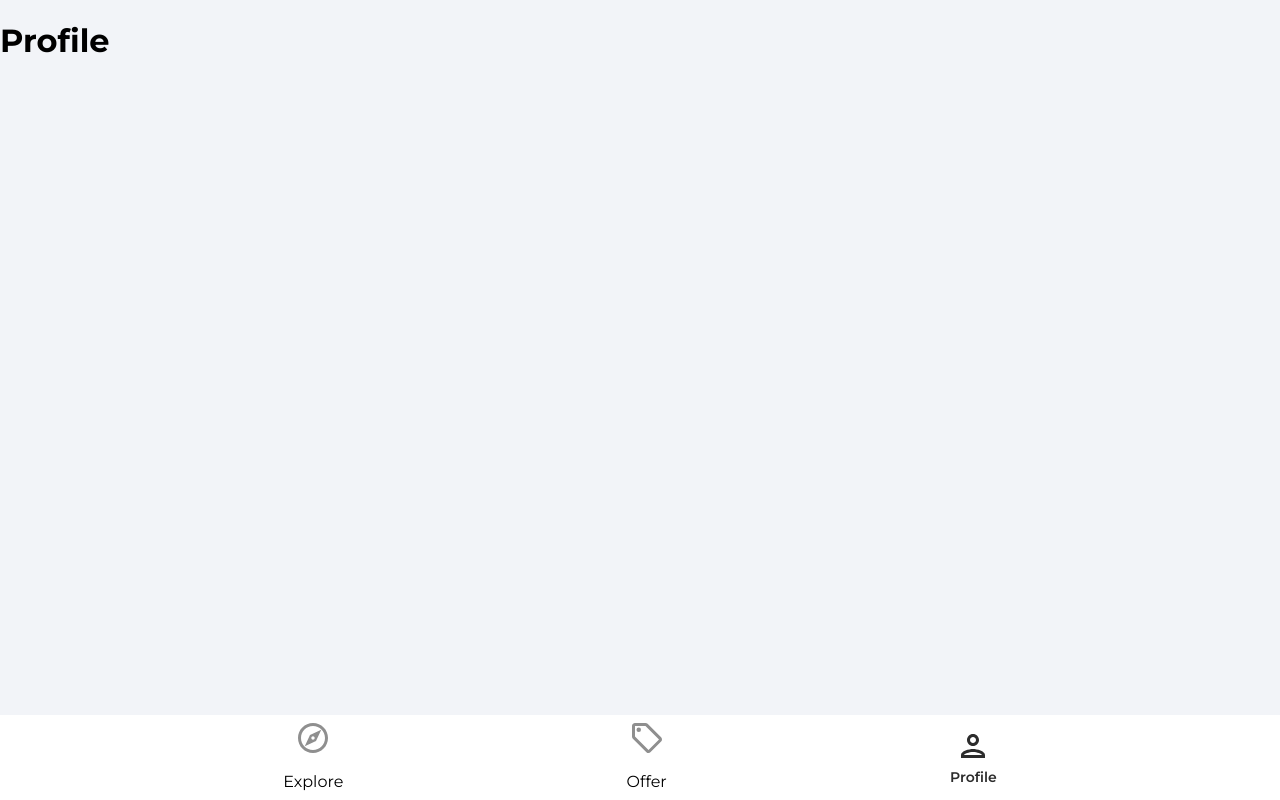
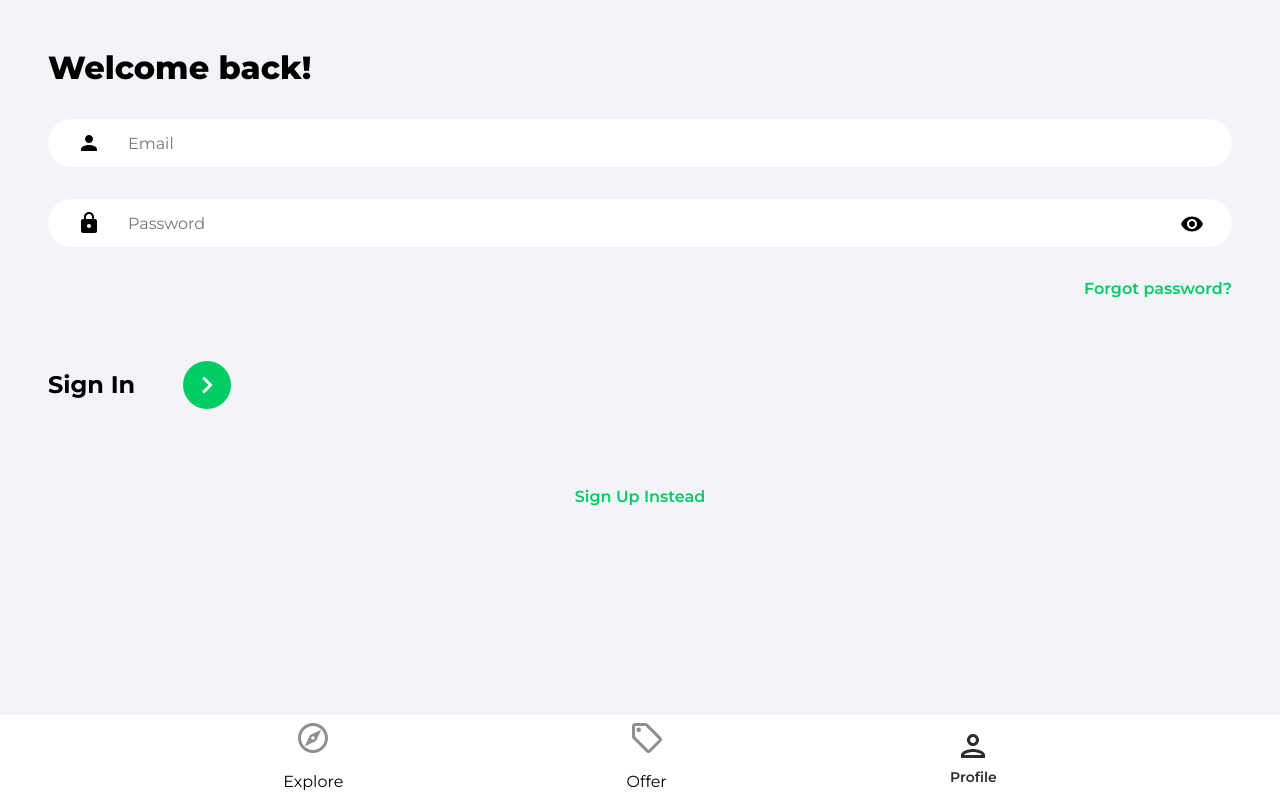
Before and after one commit to WeslenLakins/house-marketplace, a React (Create React App) app: page /profile in a window 1280 px wide. Built offline with nearby package versions, Linux system fonts and the light colour scheme.

Commit message:
added sign in & sign up form

```diff
--- a/src/App.js
+++ b/src/App.js
@@ -14,10 +14,10 @@
         <Routes>
           <Route path='/' element={<Explore />} />
           <Route path='/offers' element={<Offers />} />
-          <Route path='/profile' element={<Profile />} />
-          <Route path='/signin' element={<SignIn />} />
-          <Route path='/signup' element={<SignUp />} />
-          <Route path='/forgotpassword' element={<ForgotPassword />} />
+          <Route path='/profile' element={<SignIn />} />
+          <Route path='/sign-in' element={<SignIn />} />
+          <Route path='/sign-up' element={<SignUp />} />
+          <Route path='/forgot-password' element={<ForgotPassword />} />
         </Routes>
         <NavBar />
       </Router>
--- a/src/pages/SignIn.jsx
+++ b/src/pages/SignIn.jsx
@@ -1,8 +1,84 @@
+import { useState } from 'react'
+import { Link, useNavigate } from 'react-router-dom'
+import { ReactComponent as ArrowRightIcon } from '../assets/svg/keyboardArrowRightIcon.svg'
+import visibilityIcon from '../assets/svg/visibilityIcon.svg'
+
 function SignIn() {
+  const [showPassword, setShowPassword] = useState(false)
+  const [formData, setFormData] = useState({
+    email: '',
+    password: '',
+  })
+
+  const { email, password } = formData
+
+  const navigate = useNavigate()
+
+  const onChange = (e) => {
+    setFormData((prevState) => ({
+      ...prevState,
+      [e.target.id]: e.target.value,
+    }))
+  }
+
   return (
-    <div>
-      <h1> Sign In</h1>
-    </div>
+    <>
+      <div className='pageContainer'>
+        <header>
+          <p className='pageHeader'>Welcome back!</p>
+        </header>
+
+        <form>
+          <input
+            type='email'
+            className='emailInput'
+            placeholder='Email'
+            id='email'
+            value={email}
+            onChange={onChange}
+          />
+
+          <div className='passwordInputDiv'>
+            <input
+              type={showPassword ? 'text' : 'password'}
+              className='passwordInput'
+              placeholder='Password'
+              id='password'
+              value={password}
+              onChange={onChange}
+            />
+
+            <img
+              src={visibilityIcon}
+              alt='show password'
+              className='showPassword'
+              onClick={() => setShowPassword((prevState) => !prevState)}
+            />
+          </div>
+
+          <Link to='/forgot-password' className='forgotPasswordLink'>
+            Forgot password?
+          </Link>
+
+          <div className='signInBar'>
+            <p className='signInText'>Sign In</p>
+            <button className='signInButton'>
+              <ArrowRightIcon
+                className='signInArrow'
+                fill='#ffffff'
+                width='34px'
+                height='34px'
+              />
+            </button>
+          </div>
+        </form>
+        {/* Google OAuth */}
+
+        <Link to='/sign-up' className='registerLink'>
+          Sign Up Instead
+        </Link>
+      </div>
+    </>
   )
 }
 
--- a/src/pages/SignUp.jsx
+++ b/src/pages/SignUp.jsx
@@ -1,8 +1,93 @@
+import { useState } from 'react'
+import { Link, useNavigate } from 'react-router-dom'
+import { ReactComponent as ArrowRightIcon } from '../assets/svg/keyboardArrowRightIcon.svg'
+import visibilityIcon from '../assets/svg/visibilityIcon.svg'
+
 function SignUp() {
+  const [showPassword, setShowPassword] = useState(false)
+  const [formData, setFormData] = useState({
+    name: '',
+    email: '',
+    password: '',
+  })
+
+  const { name, email, password } = formData
+
+  const navigate = useNavigate()
+
+  const onChange = (e) => {
+    setFormData((prevState) => ({
+      ...prevState,
+      [e.target.id]: e.target.value,
+    }))
+  }
+
   return (
-    <div>
-      <h1>Sign Up</h1>
-    </div>
+    <>
+      <div className='pageContainer'>
+        <header>
+          <p className='pageHeader'>Welcome back!</p>
+        </header>
+
+        <form>
+          <input
+            type='text'
+            className='nameInput'
+            placeholder='Name'
+            id='name'
+            value={name}
+            onChange={onChange}
+          />
+          <input
+            type='email'
+            className='emailInput'
+            placeholder='Email'
+            id='email'
+            value={email}
+            onChange={onChange}
+          />
+
+          <div className='passwordInputDiv'>
+            <input
+              type={showPassword ? 'text' : 'password'}
+              className='passwordInput'
+              placeholder='Password'
+              id='password'
+              value={password}
+              onChange={onChange}
+            />
+
+            <img
+              src={visibilityIcon}
+              alt='show password'
+              className='showPassword'
+              onClick={() => setShowPassword((prevState) => !prevState)}
+            />
+          </div>
+
+          <Link to='/forgot-password' className='forgotPasswordLink'>
+            Forgot password?
+          </Link>
+
+          <div className='signUpBar'>
+            <p className='signUpText'>Sign Up</p>
+            <button className='signUpButton'>
+              <ArrowRightIcon
+                className='signInArrow'
+                fill='#ffffff'
+                width='34px'
+                height='34px'
+              />
+            </button>
+          </div>
+        </form>
+        {/* Google OAuth */}
+
+        <Link to='/sign-in' className='registerLink'>
+          Sign In Instead
+        </Link>
+      </div>
+    </>
   )
 }
 
```
